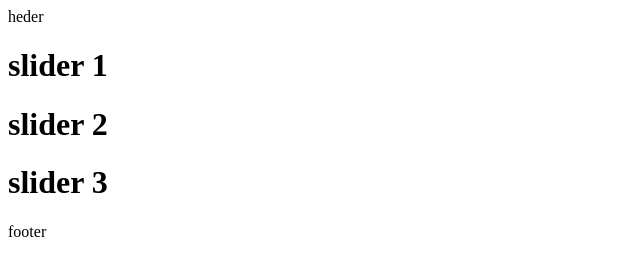
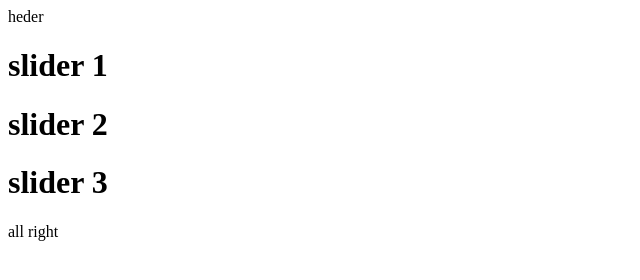
Before and after one commit to reyhan-frontend/git-project-one, a plain HTML site: page index.html in a window 1280 px wide. Shown: the full height of the page, 0-640 px from the left. Drawn offline with Linux system fonts and the light colour scheme.

Commit message:
footer update

```diff
--- a/index.html
+++ b/index.html
@@ -15,7 +15,7 @@
         <h1>slider 3</h1>
     </div>
     <footer>
-        footer
+        all right
     </footer>
 </body>
 </html>
```
